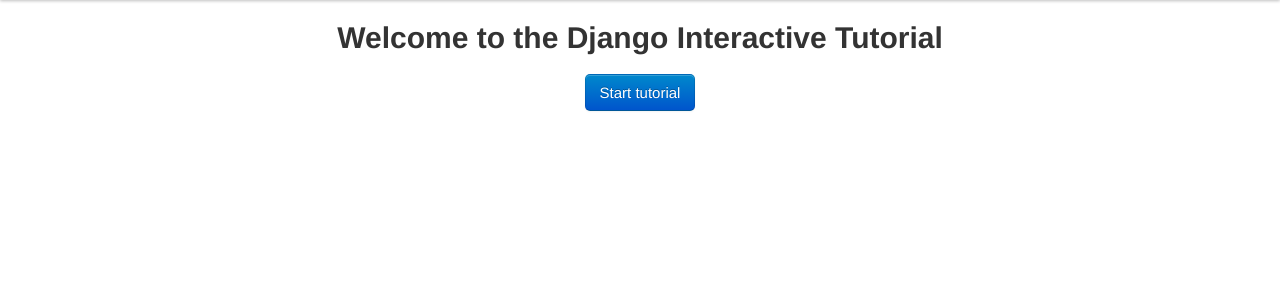
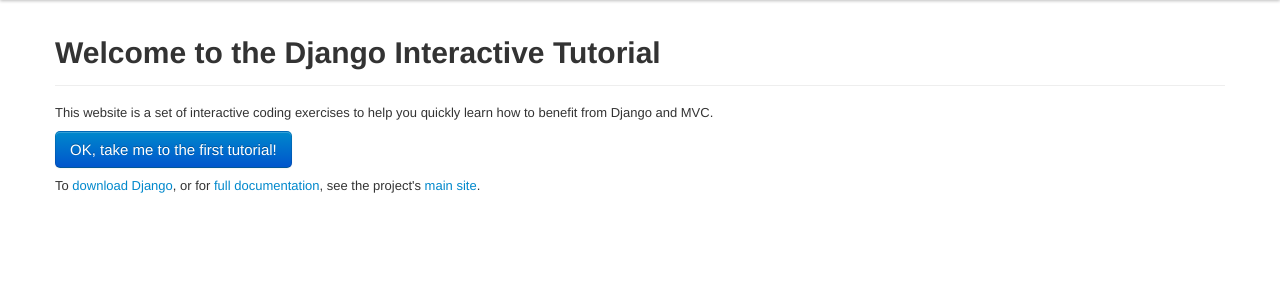
Before and after one commit to ONsec-Lab/djangodash2012, a Django app: page / in a window 1280 px wide. Shown: the part 40-340 px from the top of the page. Run offline with Django 3.2, Linux system fonts and the light colour scheme; some libraries are stand-ins or nearby versions.

Commit message:
change text on start page

```diff
--- a/frontend/templates/index.html
+++ b/frontend/templates/index.html
@@ -1,9 +1,17 @@
 {% extends "base.html" %}
 
 {% block container %}
-<div style="text-align:center">
-    <h1>Welcome to the Django Interactive Tutorial</h1>
-    <br>
-    <a href="{% url tutorial_start %}" class="btn btn-large btn-primary">Start tutorial</a>
-</div>
+<!-- <div style="text-align:center"> -->
+    <div class="page-header">
+        <h1>Welcome to the Django Interactive Tutorial</h1>
+    </div>
+    <p>This website is a set of interactive coding exercises to help you quickly learn how to benefit from Django and MVC.</p>
+
+    <p><a href="{% url tutorial_start %}" class="btn btn-large btn-primary">OK, take me to the first tutorial!</a></p>
+
+<!-- </div> -->
+
+<p>To <a href="https://www.djangoproject.com/download/">download Django</a>, or for <a href="https://docs.djangoproject.com/en/1.4/">full documentation</a>, see the project's <a href="https://djangoproject.com/">main site</a>.</p>
+
+
 {% endblock %}
```
